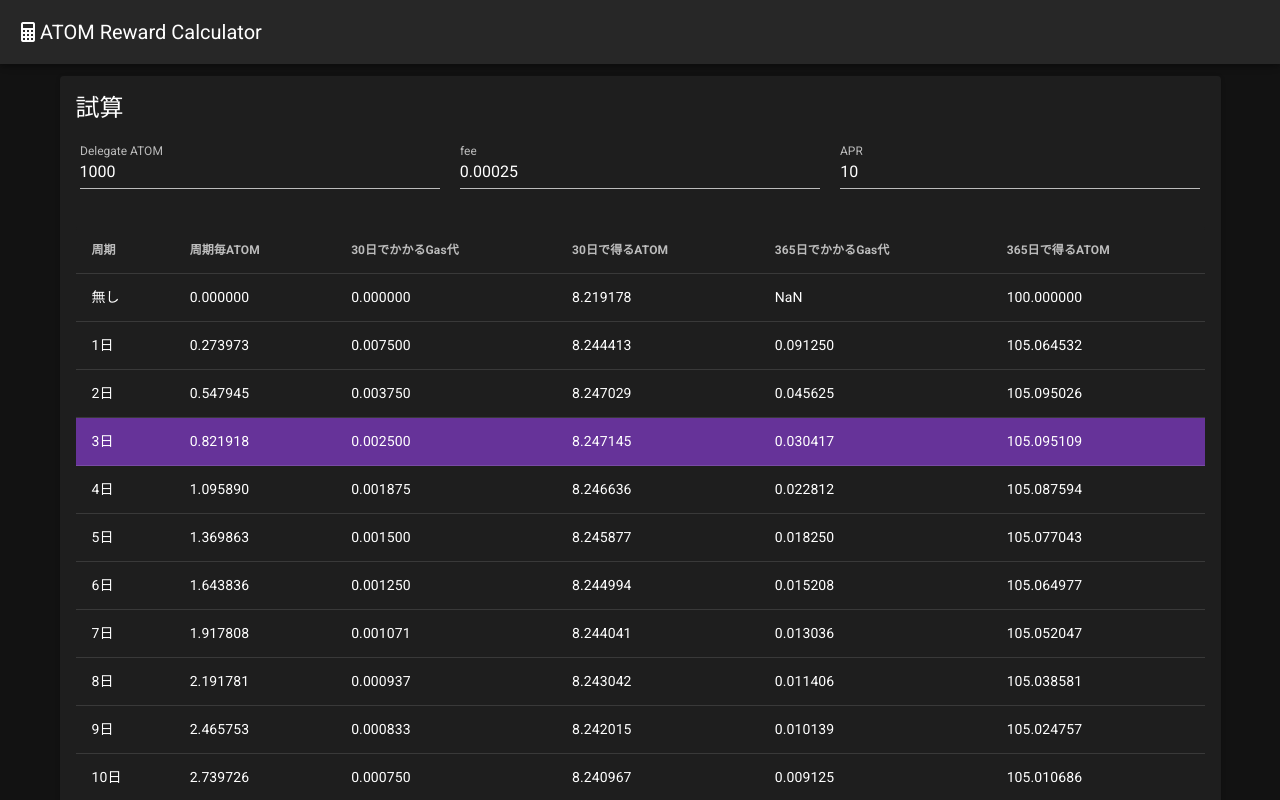
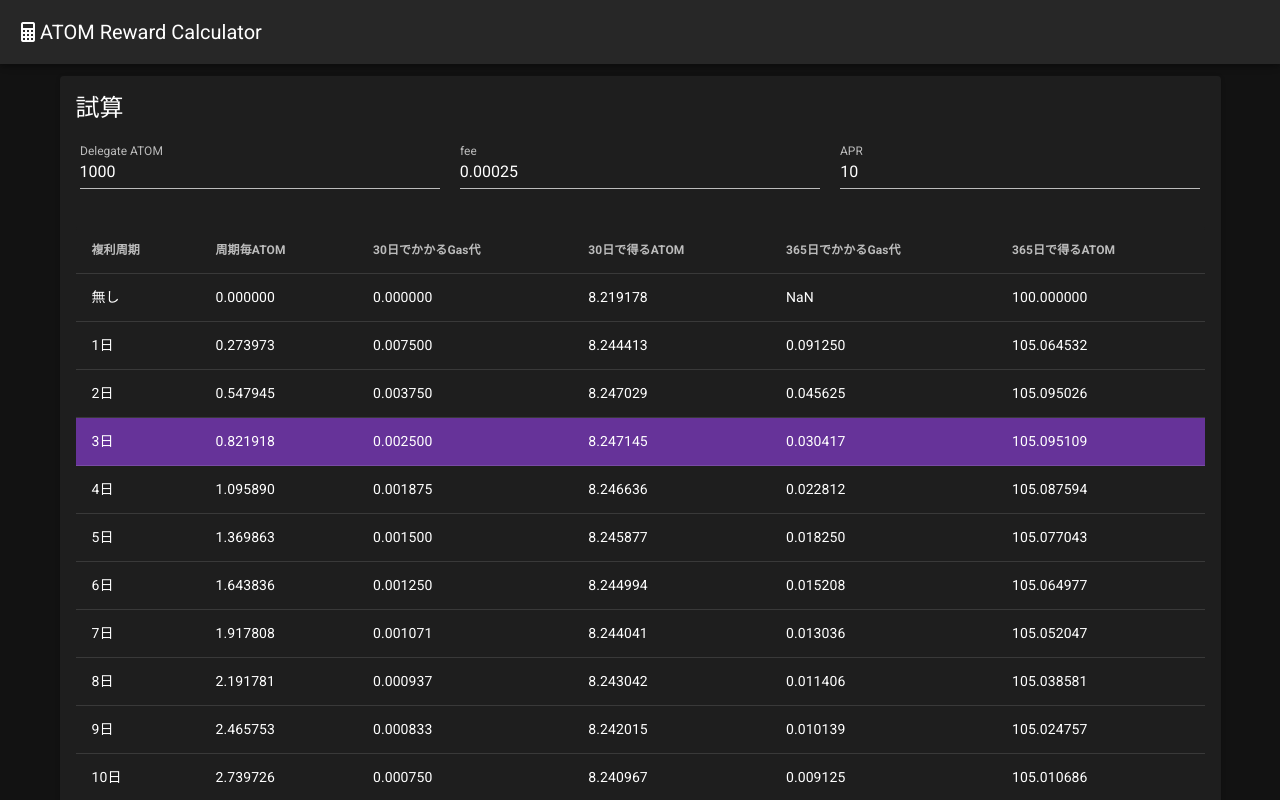
Before and after one commit to xsota/atom-calc, a Nuxt app: page / in a window 1280 px wide. Shown: the top 800 px of the page. Built offline with nearby package versions, Linux system fonts and the light colour scheme.

Commit message:
Update index.vue

```diff
--- a/pages/index.vue
+++ b/pages/index.vue
@@ -69,7 +69,7 @@
       amount: 1000,
       headers: [
         {
-          text: '周期',
+          text: '複利周期',
           align: 'start',
           sortable: false,
           value: 'period',
```
